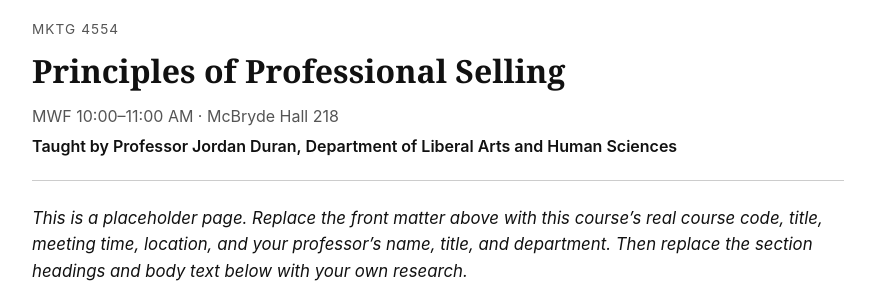
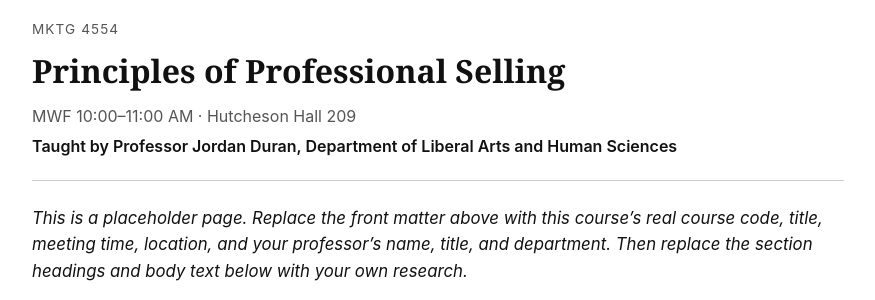
Before and after one commit to annaolszowy27/myawesomesemester, a Jekyll site: the page built from _courses/course-03.md, in a window 1280 px wide. Shown: the part 148-448 px from the top of the page, without its empty margins (202-1077 px from the left). Built offline with Jekyll 4.4.1, drawn with Linux system fonts in a browser that asks for light colours.

Commit message:
Update course-03.md

```diff
--- a/_courses/course-03.md
+++ b/_courses/course-03.md
@@ -3,7 +3,7 @@ course_number: 2
 course_code: "MKTG 4554"
 course_title: "Principles of Professional Selling"
 meeting_time: "MWF 10:00–11:00 AM"
-location: "McBryde Hall 218"
+location: "Hutcheson Hall 209"
 instructor_name: "Professor Jordan Duran"
 instructor_department: "Department of Liberal Arts and Human Sciences"
 ---
```
